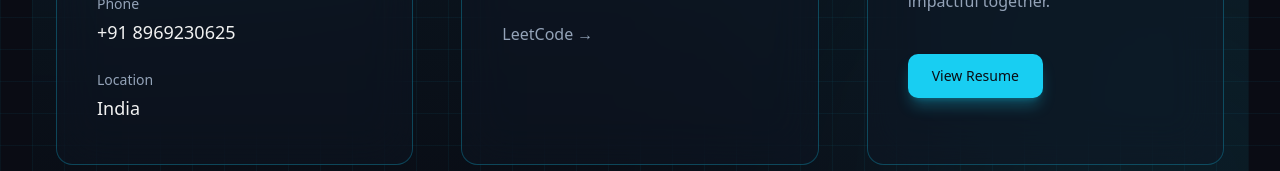
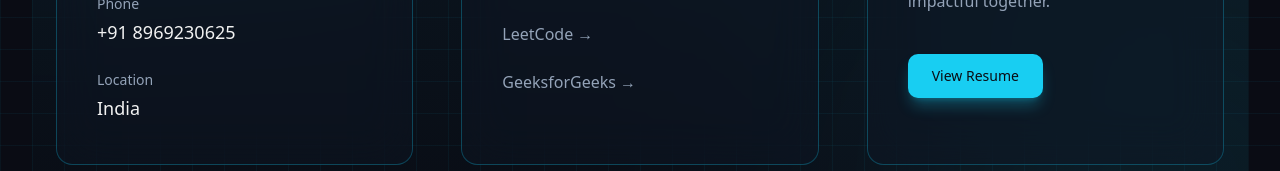
Before and after one commit to amandubey923/portfolio-next, a Next.js app: page /contact in a window 1280 px wide. Shown: the part 623-794 px from the top of the page. Built offline with nearby package versions, Linux system fonts and the light colour scheme.

Commit message:
add GeeksforGeeks link to contact page

```diff
--- a/src/app/(root)/contact/page.tsx
+++ b/src/app/(root)/contact/page.tsx
@@ -97,6 +97,14 @@ export default function ContactPage() {
             >
               LeetCode →
             </Link>
+            <Link
+              href="https://www.geeksforgeeks.org/profile/kumaramag0dt"
+              target="_blank"
+              className="block text-l
+              g text-muted-foreground hover:text-primary transition-all hover:translate-x-1"
+            >
+              GeeksforGeeks →
+            </Link>
           </div>
         </div>
 
```
